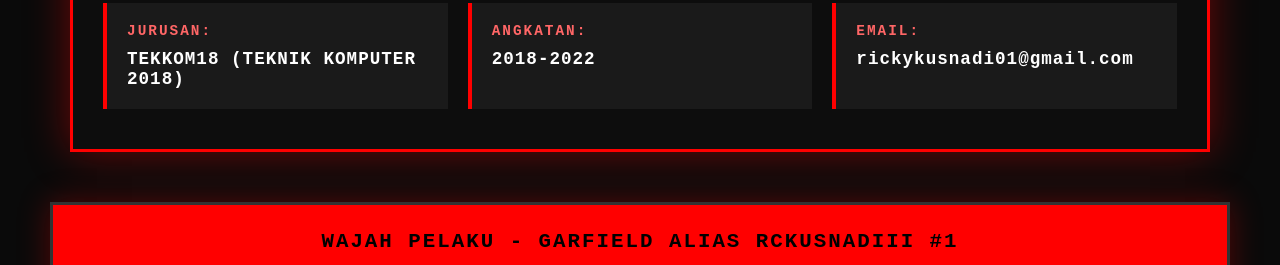
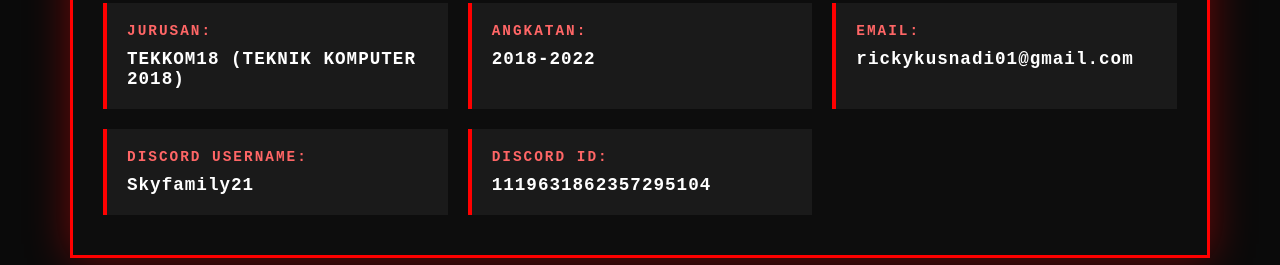
Before and after one commit to atinkocakgblggg-wq/Atinkocakkk, a plain HTML site: page index.html in a window 1280 px wide. Shown: the part 2260-2525 px from the top of the page. Drawn offline with Linux system fonts and the light colour scheme.

Commit message:
Update index.html

```diff
--- a/index.html
+++ b/index.html
@@ -476,6 +476,14 @@
                             <span class="label">EMAIL:</span>
                             <span class="value">rickykusnadi01@gmail.com</span>
                         </div>
+                        <div class="info-item">
+                            <span class="label">DISCORD USERNAME:</span>
+                            <span class="value">Skyfamily21</span>
+                        </div>
+                        <div class="info-item">
+                            <span class="label">DISCORD ID:</span>
+                            <span class="value">1119631862357295104</span>
+                        </div>
                     </div>
                 </div>
 
```
